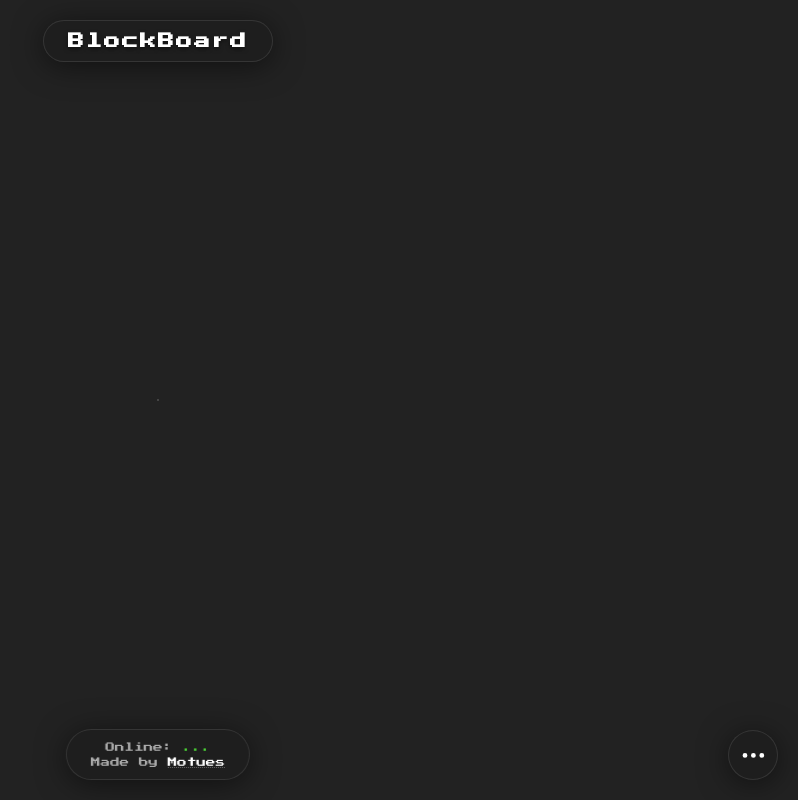
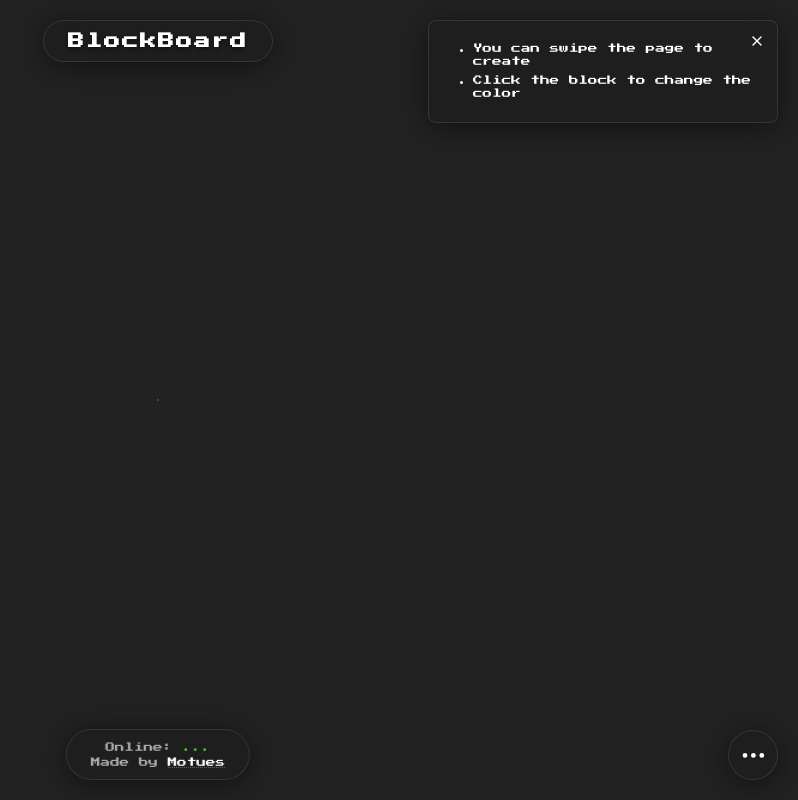
Before and after one commit to Motues/BlockBoard, a website: page public/index.html in a window 1280 px wide. Shown: the whole page, without its empty margins (482-1280 px from the left). Drawn offline with nearby package versions, Linux system fonts and the light colour scheme; no server answers.

Commit message:
feat(ui): 添加提示弹窗功能
- 在页面右上角新增帮助提示弹窗

```diff
--- a/public/index.html
+++ b/public/index.html
@@ -16,6 +16,25 @@
     <div class="glass-panel footer-ui">
         <div>Online: <span id="onlineCount" style="color: #4cd137;">...</span></div>
         <div>Made by <a href="https://motues.top" target="_blank">Motues</a></div>
+    </div>
+
+    <!-- 提示弹窗 -->
+    <div id="hint-popup" class="glass-panel hint-popup">
+        <div class="hint-content">
+            <!-- <div class="hint-text">你可以滑动页面来进行创作</div> -->
+            <div class="hint-text-en">
+                <ul>
+                    <li>You can swipe the page to create</li>
+                    <li>Click the block to change the color</li>
+                </ul>
+            </div>
+        </div>
+        <div id="hint-close" class="hint-close" onclick="closeHintPopup()">
+            <svg viewBox="0 0 24 24" width="16" height="16" fill="none" stroke="currentColor" stroke-width="2" stroke-linecap="round" stroke-linejoin="round">
+                <line x1="18" y1="6" x2="6" y2="18"></line>
+                <line x1="6" y1="6" x2="18" y2="18"></line>
+            </svg>
+        </div>
     </div>
 
     <div id="settings-button" class="glass-panel">
@@ -43,6 +62,9 @@
         <div class="option-item" onclick="saveAsImage()" data-title="Save as Image">
             <svg viewBox="0 0 24 24" width="24" height="24" fill="none" stroke="currentColor" stroke-width="2" stroke-linecap="round" stroke-linejoin="round"><path d="M21 15v4a2 2 0 0 1-2 2H5a2 2 0 0 1-2-2v-4"></path><polyline points="7 10 12 15 17 10"></polyline><line x1="12" y1="15" x2="12" y2="3"></line></svg>
         </div>
+        <div class="option-item" onclick="showHintPopup()" data-title="Show Help">
+            <svg viewBox="0 0 24 24" width="24" height="24" fill="none" stroke="currentColor" stroke-width="2" stroke-linecap="round" stroke-linejoin="round"><circle cx="12" cy="12" r="10"></circle><line x1="12" y1="8" x2="12" y2="12"></line><line x1="12" y1="16" x2="12.01" y2="16"></line></svg>
+        </div>
     </div>
 
 
--- a/public/script.js
+++ b/public/script.js
@@ -29,6 +29,39 @@ let viewState = {
     translateY: 0,
     hasMoved: false
 };
+
+// 显示提示弹窗并在一段时间后自动隐藏
+function showHintPopup() {
+    const hintPopup = document.getElementById('hint-popup');
+
+    // 显示提示弹窗
+    hintPopup.classList.remove('hidden');
+
+    // 5秒后自动隐藏提示弹窗
+    setTimeout(() => {
+        hintPopup.classList.add('hidden');
+    }, 10000);
+}
+
+// 关闭提示弹窗
+function closeHintPopup() {
+    const hintPopup = document.getElementById('hint-popup');
+    hintPopup.classList.add('hidden');
+}
+
+document.addEventListener('DOMContentLoaded', function() {
+    const hintPopup = document.getElementById('hint-popup');
+
+    // 页面加载后延迟1秒显示提示弹窗
+    setTimeout(() => {
+        hintPopup.classList.remove('hidden');
+    }, 1000);
+
+    // 5秒后自动隐藏提示弹窗
+    setTimeout(() => {
+        hintPopup.classList.add('hidden');
+    }, 11000);
+});
 
 // --- 设置按钮点击处理 (已优化渐变效果) ---
 function toggleOptionsPanel() {
--- a/public/styles.css
+++ b/public/styles.css
@@ -238,3 +238,65 @@ h1 {
     50% { opacity: 1; }
     100% { opacity: 0; }
 }
+
+/* 提示弹窗样式 */
+.hint-popup {
+    top: 20px;
+    right: 20px;
+    left: auto;
+    transform: translateX(120%);
+    padding: 16px 24px;
+    text-align: left;
+    max-width: 300px;
+    opacity: 1;
+    visibility: visible;
+    border-radius: 8px; /* 更小的圆角 */
+    transition: transform 0.3s ease-out;
+}
+
+.hint-popup:not(.hidden) {
+    transform: translateX(0);
+}
+
+.hint-close {
+    position: absolute;
+    top: 8px;
+    right: 8px;
+    cursor: pointer;
+    padding: 4px;
+    border-radius: 50%;
+    transition: background-color 0.2s;
+}
+
+.hint-close:hover {
+    background-color: rgba(255, 255, 255, 0.1);
+}
+
+.hint-content {
+    display: flex;
+    flex-direction: column;
+    gap: 8px;
+}
+
+.hint-text {
+    font-size: 0.7rem;
+    color: #ffffff;
+    white-space: normal;
+    line-height: 1.4;
+}
+
+.hint-text-en {
+    font-size: 0.6rem;
+    color: #ffffff;
+    white-space: normal;
+    line-height: 1.4;
+}
+
+.hint-text-en ul {
+    padding-left: 20px;
+    margin: 0;
+}
+
+.hint-text-en li {
+    margin: 5px 0;
+}
```
